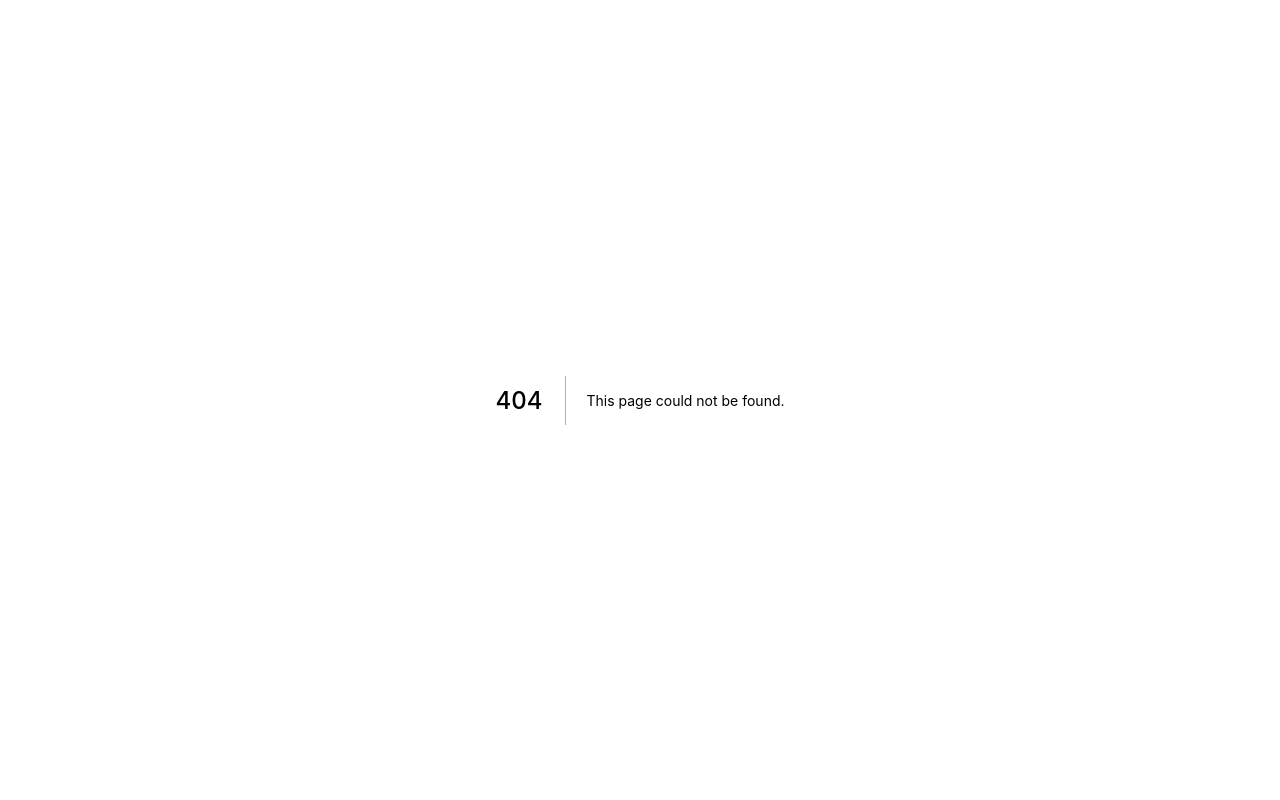
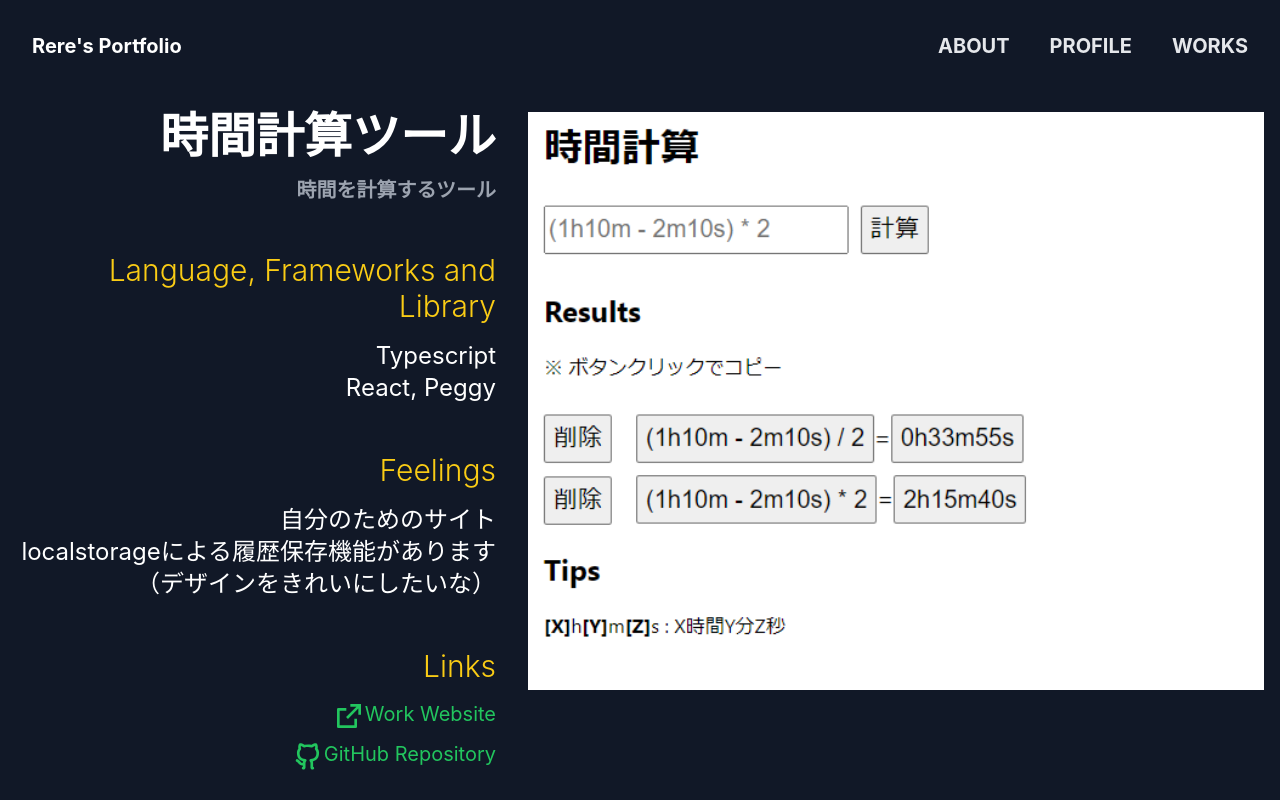
Before and after one commit to HitsujiRere/hitsujirere.github.io, a Next.js app: page /works/time-calc in a window 1280 px wide. Before the commit this address had no page. Built offline with nearby package versions, Linux system fonts and the light colour scheme.

Commit message:
time-calcを追加

```diff
--- a/components/atoms/IconLink.tsx
+++ b/components/atoms/IconLink.tsx
@@ -16,6 +16,7 @@ export const IconLink = (
       <a
         {...aProps}
         className={`flex text-green-500 duration-500 hover:text-green-300 ${aProps.className}`}
+        target="__blank"
       >
         <IconContext.Provider value={{ size: '2rem' }}>
           {icon === 'github' && <RiGithubLine />}
--- a/components/pages/Works.tsx
+++ b/components/pages/Works.tsx
@@ -11,6 +11,12 @@ export const Works = () => {
       <div className='space-y-5'>
         <H2 title='WORKS' />
         <div className='grid gap-5 md:grid-cols-2 md:gap-20'>
+          <WorkBoxImage
+            href='/works/time-calc'
+            image='/img/time-calc.png'
+            size='object-cover'
+            position='object-top'
+          />
           <WorkBoxImage
             href='/works/my-webpage'
             image='/img/my-webpage.png'
--- a/components/templates/WorkPage.tsx
+++ b/components/templates/WorkPage.tsx
@@ -37,9 +37,9 @@ export const WorkPage = (props: {
               </div>
             </div>
           )}
-          {(props.languages || props.frameworks) && (
+          {(props.languages || props.frameworks || props.library) && (
             <div className='space-y-4'>
-              <H2 title='Language and Frameworks' />
+              <H2 title='Language, Frameworks and Library' />
               <div>
                 {props.languages && <p className='text-2xl text-white'>{props.languages}</p>}
                 {props.frameworks && <p className='text-2xl text-white'>{props.frameworks}</p>}
@@ -86,7 +86,9 @@ export const WorkPage = (props: {
         </div>
         <div className='space-y-4 p-4 md:hide-scrollbar md:h-full md:w-3/5 md:overflow-y-scroll'>
           {props.images.map((image, index) => {
-            return <img key={index} src={image} alt='work image' loading='lazy' />;
+            return (
+              <img key={index} src={image} className='w-full' alt='work image' loading='lazy' />
+            );
           })}
         </div>
       </div>
--- /dev/null
+++ b/pages/works/time-calc.tsx
@@ -0,0 +1,37 @@
+import type { NextPage } from 'next';
+import Head from 'next/head';
+import { Header } from '@/components/pages/Header';
+import { WorkPage } from '@/components/templates/WorkPage';
+
+const Home: NextPage = () => {
+  return (
+    <div>
+      <Head>
+        <title>Rere{"'"}s Portfolio - My Portfolio</title>
+        <meta name='description' content="Rere's Portfolio - My Portfolio" />
+        <link rel='icon' href='/favicon.ico' />
+      </Head>
+
+      <Header />
+
+      <main>
+        <WorkPage
+          name='時間計算ツール'
+          explains={['時間を計算するツール']}
+          languages='Typescript'
+          frameworks='React, Peggy'
+          feelings={[
+            '自分のためのサイト',
+            'localstorageによる履歴保存機能があります',
+            '（デザインをきれいにしたいな）'
+          ]}
+          linkWork='https://hitsujirere.github.io/time-calc'
+          linkGitHub='https://github.com/HitsujiRere/time-calc'
+          images={['/img/time-calc.png']}
+        />
+      </main>
+    </div>
+  );
+};
+
+export default Home;
```
Also changed, not shown: public/img/time-calc.png (added).
